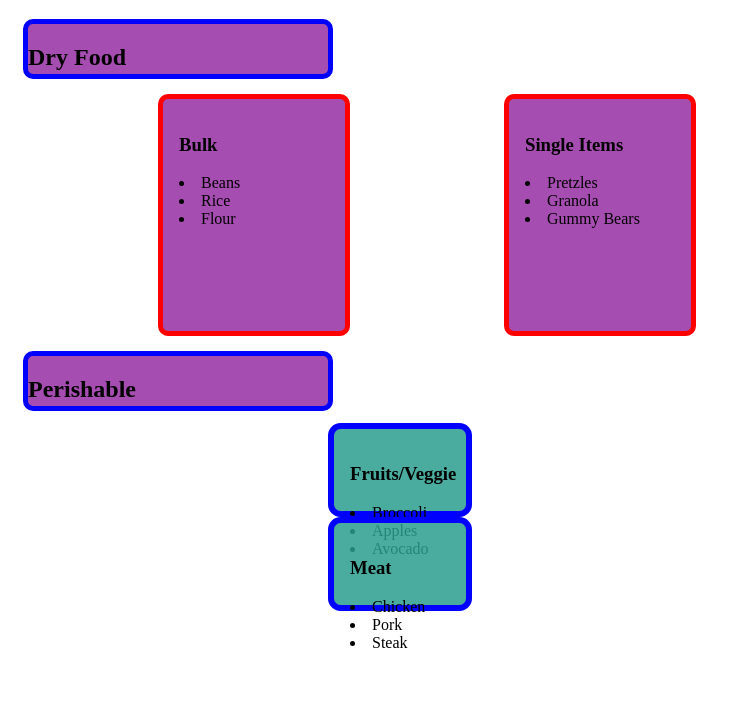
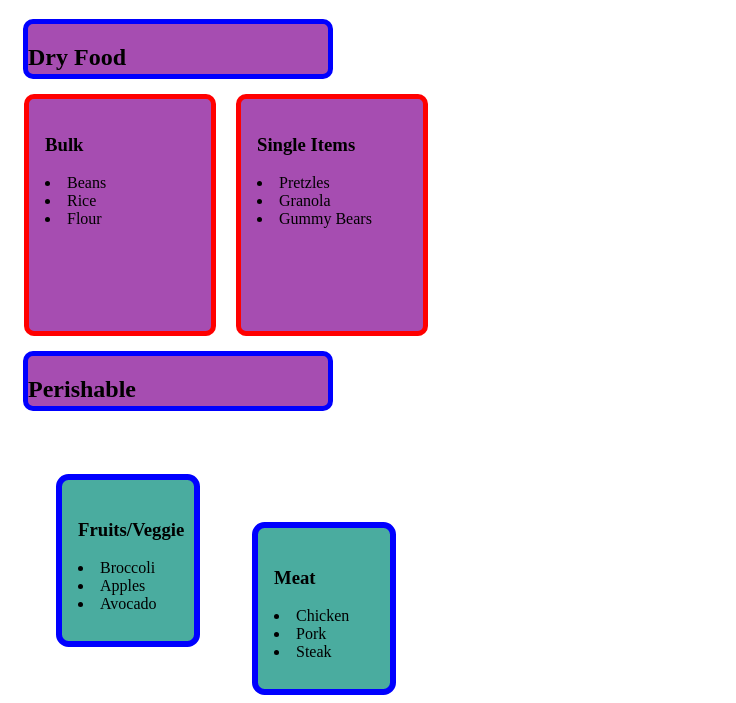
Before and after one commit to dane-hoffman/Souper-Kale-Grocery-List, a plain HTML site: page GroceryListWebsite/index.html in a window 1280 px wide. Shown: the part 174-877 px from the top of the page, without its empty margins (0-736 px from the left). Before the commit the page ends 826 px from the top, so only its background shows below. Drawn offline with Linux system fonts and the light colour scheme.

Commit message:
Learned about subclasses and more about padding and using the box model

```diff
--- a/GroceryListWebsite/index.html
+++ b/GroceryListWebsite/index.html
@@ -12,8 +12,9 @@
         <header>
             <h1 style="color:#50C787; padding:5%;"> My Souper-Kale Grocery List</h1>
         </header>
+
         <article>
-            <h2>Dry Food</h2>
+            <h2 >Dry Food</h2>
         </article>
             <section>
                 <h3>Bulk</h3>
@@ -31,8 +32,10 @@
                     <li>Gummy Bears</li>
                 </uo>
             </section>
+
         <article>
             <h2>Perishable</h2>
+        </article>
             <section class="column">
                 <h3>Fruits/Veggie</h3>
                 <uo>
@@ -41,7 +44,7 @@
                     <li>Avocado</li>
                 </uo>
             </section>
-            <section class="column">
+            <section class="column column-b">
                 <h3>Meat</h3>
                 <uo>
                     <li>Chicken</li>
@@ -49,7 +52,7 @@
                     <li>Steak</li>
                 </uo>
             </section>
-        </article>
+
 
     </body>
 
--- a/GroceryListWebsite/style.css
+++ b/GroceryListWebsite/style.css
@@ -13,25 +13,33 @@ section{
 
     height: 200px;
     width: 150px;
-    margin-left: 150px;
+    margin-left: 1em;
     border: 5px solid blue;
     border-radius: 10px;
     background-color: rgba(151, 45, 163, 0.849);
     display: inline-block;
     border: 5px solid red;
-    padding: 1rem 1rem;
+    padding: 1em 1em;
     vertical-align: middle;
+    font-size:16px;
+}
+
+.section{
 
 }
 
 .column{
-    height: 50px;
+    height: 125px;
     width:100px;
-    margin-left:300px;
+    margin-left:3em;
     border: 6px solid blue;
     border-radius: 12.5px;
     background-color: rgba(42, 158, 142, 0.849);
     display: inline-block;
-    padding: 1 rem 1 rem;
+    padding: 20px 1em 1em;
     vertical-align: middle;
 }
+
+.column-b{
+    margin-top: 6em;
+}
```
